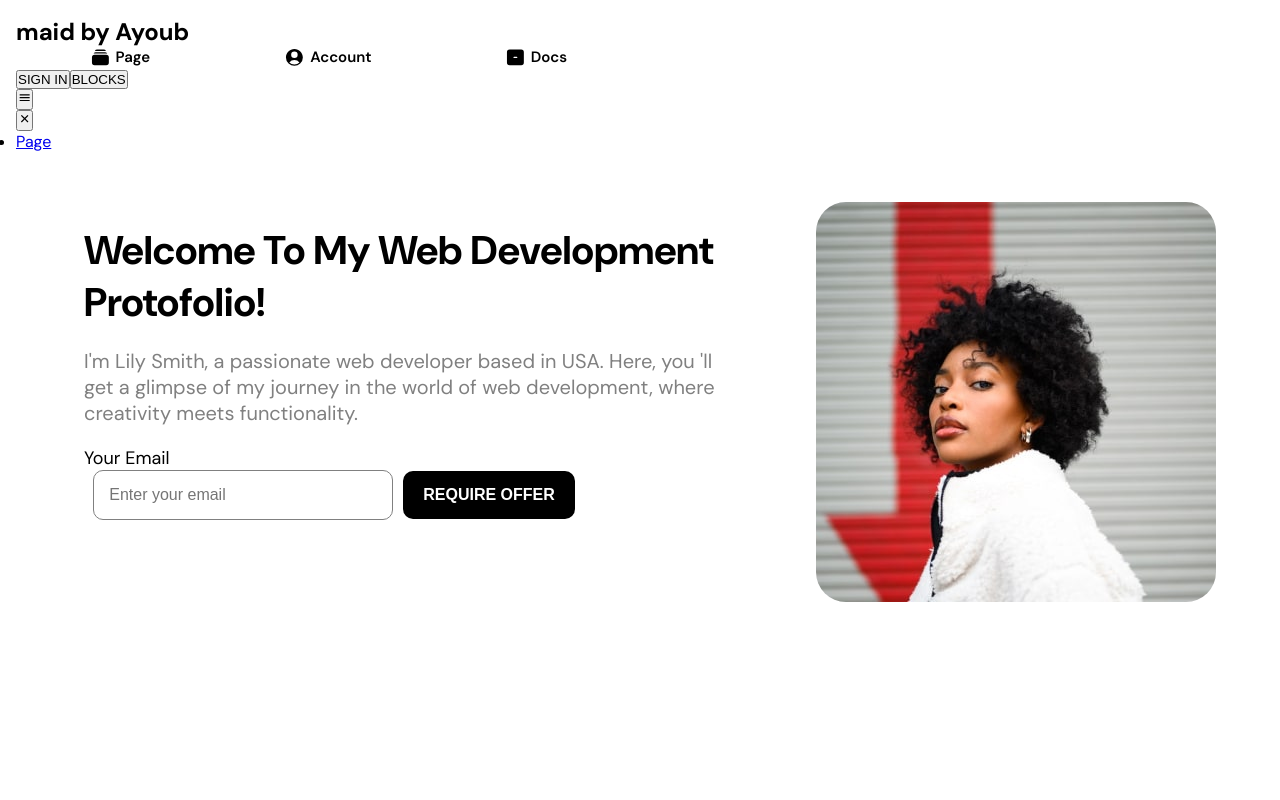
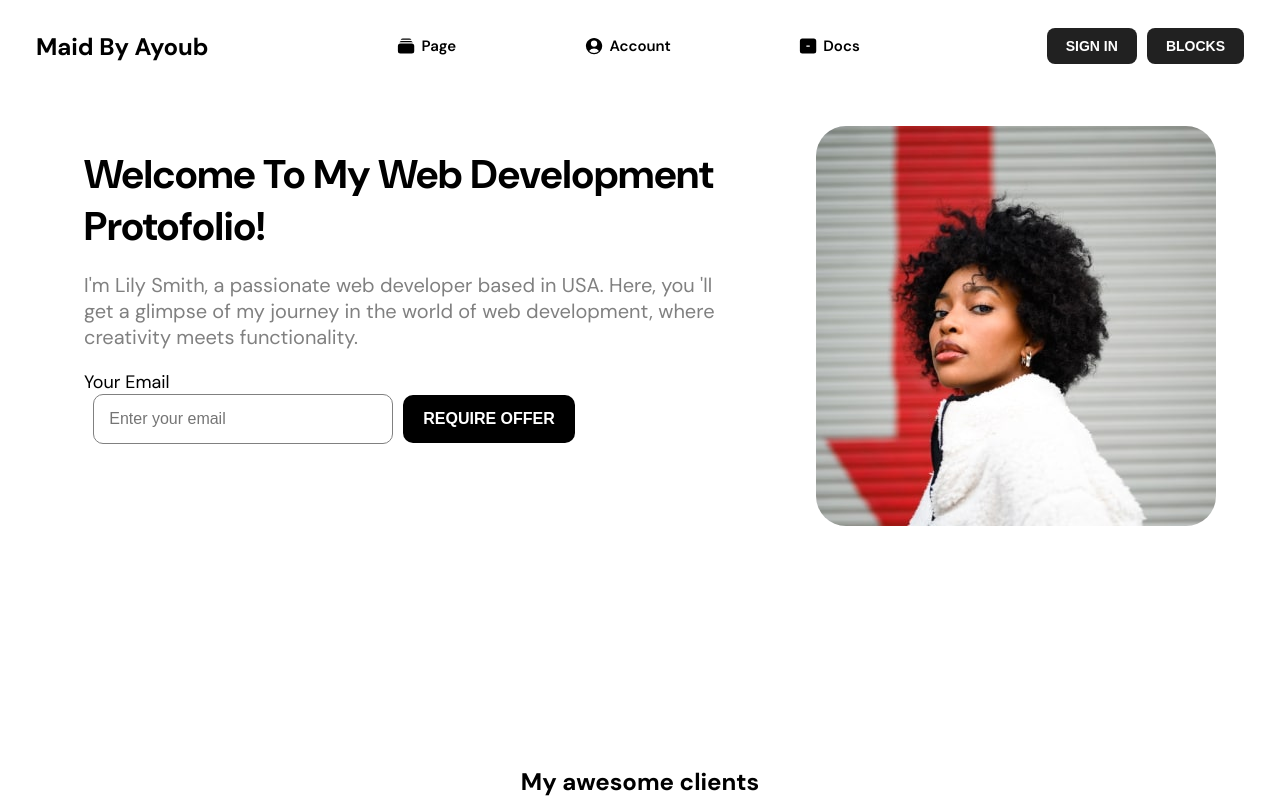
Before and after one commit to ayoubakbartabar/profile-project, a React (Vite) app: page / in a window 1280 px wide. Shown: the top 800 px of the page. Built offline with nearby package versions, Linux system fonts and the light colour scheme.

Commit message:
update NavBar style

```diff
--- a/src/assets/components/NavBar/NavBar.css
+++ b/src/assets/components/NavBar/NavBar.css
@@ -1,7 +1,7 @@
-/* .nav-bar-container{
-    background-color: rgba(255, 255 ,255, 0.8 );
+.nav-bar-container {
+  background-color: rgba(255, 255, 255, 0.8);
   backdrop-filter: blur(10px);
-    position:sticky;
+  position: sticky;
   top: 0;
   display: flex;
   flex-direction: row;
@@ -12,47 +12,36 @@
   padding: 12px 20px;
   z-index: 999;
 }
-.nav-bar-title{
+
+.nav-bar-title {
   text-transform: capitalize;
   cursor: pointer;
 }
-.menu-button-container{
+
+.menu-button-container {
   display: flex;
   gap: 10px;
 }
-.sign-in{
+
+.sign-in,
+.blocks {
   padding: 10px 19px;
   border: 0;
-    background-color:#212121 ;
+  background-color: #212121;
   color: #fff;
   border-radius: 8px;
   font-size: 14px;
   font-weight: 700;
   cursor: pointer;
-
 }
-
-.blocks{
-    padding: 10px 19px;
-    border: 0;
-    background-color:#212121 ;
-    color: #fff;
-    border-radius: 8px;
-    font-size: 14px;
-    font-weight: 700;
-    cursor: pointer;
-
-}
-
-.mobile-menu-container{
+.mobile-menu-btn {
   display: none;
 }
-/*
 .mobile-menu-container {
   position: fixed;
   top: 0;
   left: -100%;
-    width: 50%;
+  width: 60%;
   height: 100vh;
   background-color: rgba(255, 255, 255, 0.95);
   backdrop-filter: blur(10px);
@@ -65,11 +54,9 @@
   padding-top: 50px;
 }
 
-
 .mobile-menu-container.open {
   left: 0;
 }
-
 
 .close-mobile-menu-btn {
   position: absolute;
@@ -80,7 +67,6 @@
   border: none;
   cursor: pointer;
 }
-
 
 .mobile-menu-list {
   list-style: none;
@@ -100,19 +86,21 @@
   color: #212121;
   font-size: 18px;
   font-weight: bold;
-} */
+}
 
-/* @media screen and (max-width: 813px) {
-    .menu-list{
+@media screen and (max-width: 813px) {
+  .menu-list {
     display: none !important;
   }
-    .menu-button-container{
+
+  .menu-button-container {
     display: none;
   }
-    .mobile-menu-btn{
+
+  .mobile-menu-btn {
     display: flex;
     background-color: transparent;
     border: 0;
     cursor: pointer;
   }
-}  */
+}
```
Lines whose indentation alone changed are shown as unchanged.
